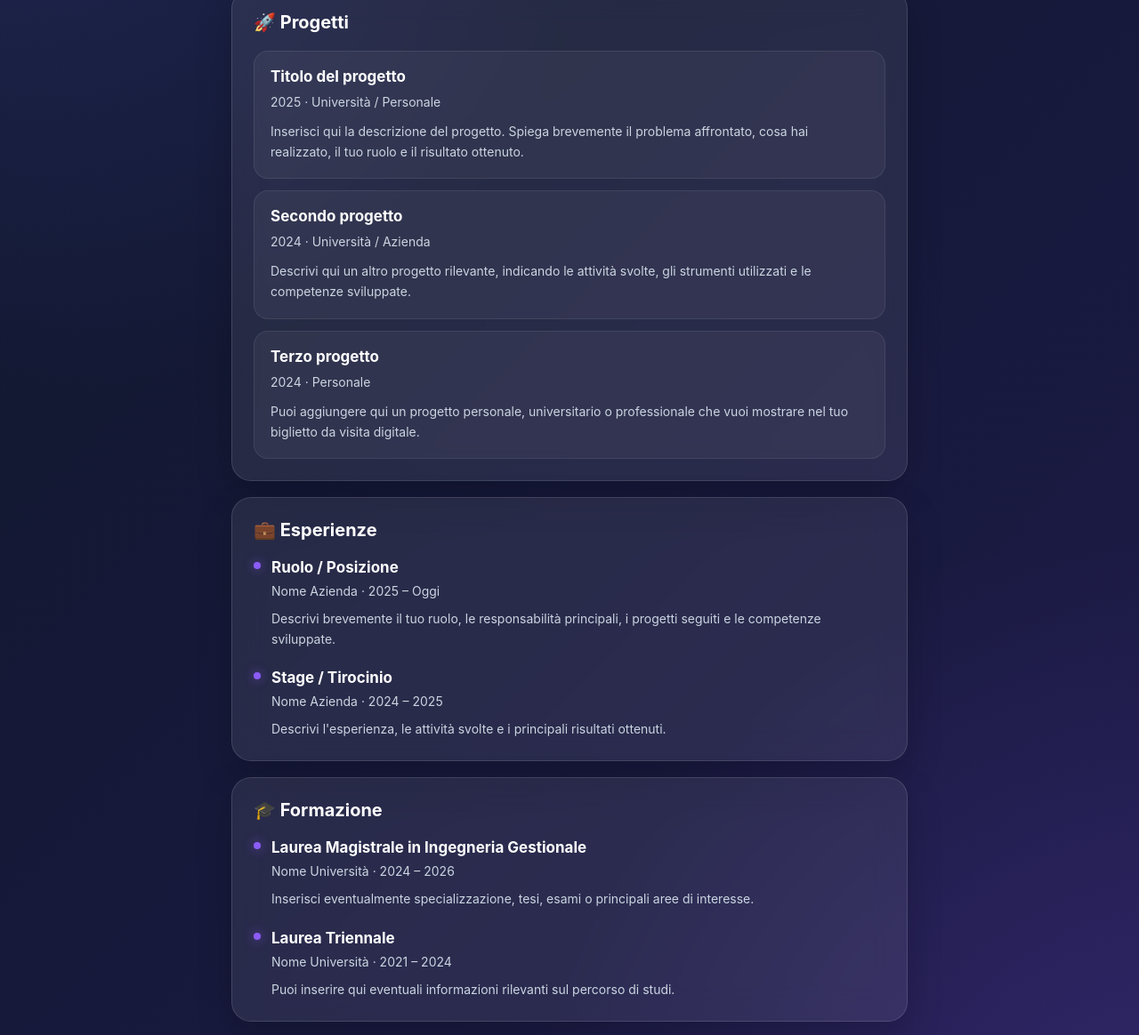
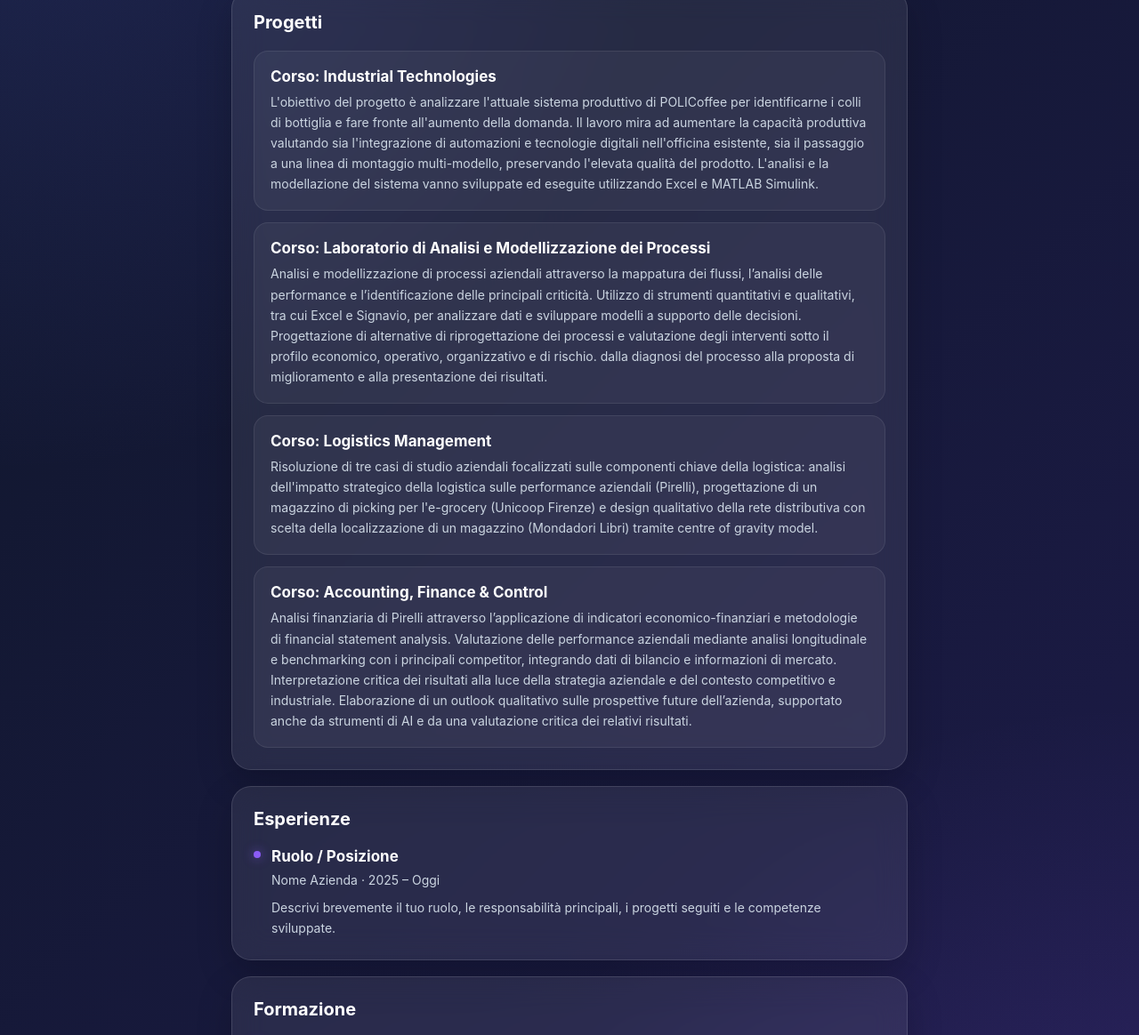
Before and after one commit to federicopetroni03/federicopetroni, a plain HTML site: page esperienze.html in a window 1280 px wide. Shown: the part 244-1408 px from the top of the page at 89% size. Drawn offline with Linux system fonts and the light colour scheme.

Commit message:
Update esperienze.html

```diff
--- a/esperienze.html
+++ b/esperienze.html
@@ -326,7 +326,7 @@
         <section class="section">
 
             <h2 class="section-title">
-                🚀 Progetti
+                Progetti
             </h2>
 
 
@@ -334,18 +334,11 @@
             <article class="project">
 
                 <h3>
-                    Titolo del progetto
+                    Corso: Industrial Technologies
                 </h3>
 
-                <p class="project-meta">
-                    2025 · Università / Personale
-                </p>
-
                 <p>
-                    Inserisci qui la descrizione del progetto.
-                    Spiega brevemente il problema affrontato,
-                    cosa hai realizzato, il tuo ruolo e
-                    il risultato ottenuto.
+                    L'obiettivo del progetto è analizzare l'attuale sistema produttivo di POLICoffee per identificarne i colli di bottiglia e fare fronte all'aumento della domanda. Il lavoro mira ad aumentare la capacità produttiva valutando sia l'integrazione di automazioni e tecnologie digitali nell'officina esistente, sia il passaggio a una linea di montaggio multi-modello, preservando l'elevata qualità del prodotto. L'analisi e la modellazione del sistema vanno sviluppate ed eseguite utilizzando Excel e MATLAB Simulink.
                 </p>
 
             </article>
@@ -355,17 +348,11 @@
             <article class="project">
 
                 <h3>
-                    Secondo progetto
+                    Corso: Laboratorio di Analisi e Modellizzazione dei Processi
                 </h3>
 
-                <p class="project-meta">
-                    2024 · Università / Azienda
-                </p>
-
                 <p>
-                    Descrivi qui un altro progetto rilevante,
-                    indicando le attività svolte, gli strumenti
-                    utilizzati e le competenze sviluppate.
+                   Analisi e modellizzazione di processi aziendali attraverso la mappatura dei flussi, l’analisi delle performance e l’identificazione delle principali criticità. Utilizzo di strumenti quantitativi e qualitativi, tra cui Excel e Signavio, per analizzare dati e sviluppare modelli a supporto delle decisioni. Progettazione di alternative di riprogettazione dei processi e valutazione degli interventi sotto il profilo economico, operativo, organizzativo e di rischio. dalla diagnosi del processo alla proposta di miglioramento e alla presentazione dei risultati.
                 </p>
 
             </article>
@@ -375,18 +362,25 @@
             <article class="project">
 
                 <h3>
-                    Terzo progetto
+                    Corso: Logistics Management
                 </h3>
 
-                <p class="project-meta">
-                    2024 · Personale
+                <p>
+                    Risoluzione di tre casi di studio aziendali focalizzati sulle componenti chiave della logistica: analisi dell'impatto strategico della logistica sulle performance aziendali (Pirelli), progettazione di un magazzino di picking per l'e-grocery (Unicoop Firenze) e design qualitativo della rete distributiva con scelta della localizzazione di un magazzino (Mondadori Libri) tramite centre of gravity model.
                 </p>
 
+            </article>
+
+
+                        <!-- PROGETTO 4 -->
+            <article class="project">
+
+                <h3>
+                    Corso: Accounting, Finance & Control
+                </h3>
+
                 <p>
-                    Puoi aggiungere qui un progetto personale,
-                    universitario o professionale che vuoi
-                    mostrare nel tuo biglietto da visita digitale.
-                </p>
+Analisi finanziaria di Pirelli attraverso l’applicazione di indicatori economico-finanziari e metodologie di financial statement analysis. Valutazione delle performance aziendali mediante analisi longitudinale e benchmarking con i principali competitor, integrando dati di bilancio e informazioni di mercato. Interpretazione critica dei risultati alla luce della strategia aziendale e del contesto competitivo e industriale. Elaborazione di un outlook qualitativo sulle prospettive future dell’azienda, supportato anche da strumenti di AI e da una valutazione critica dei relativi risultati.                </p>
 
             </article>
 
@@ -400,7 +394,7 @@
         <section class="section">
 
             <h2 class="section-title">
-                💼 Esperienze
+                Esperienze
             </h2>
 
 
@@ -425,25 +419,6 @@
             </div>
 
 
-            <!-- ESPERIENZA 2 -->
-            <div class="experience">
-
-                <h3>
-                    Stage / Tirocinio
-                </h3>
-
-                <p class="experience-meta">
-                    Nome Azienda · 2024 – 2025
-                </p>
-
-                <p>
-                    Descrivi l'esperienza, le attività
-                    svolte e i principali risultati ottenuti.
-                </p>
-
-            </div>
-
-
         </section>
 
 
@@ -454,7 +429,7 @@
         <section class="section">
 
             <h2 class="section-title">
-                🎓 Formazione
+                Formazione
             </h2>
 
 
@@ -466,12 +441,12 @@
                 </h3>
 
                 <p class="experience-meta">
-                    Nome Università · 2024 – 2026
+                    Politecnico di Milano · 2025 – 2027
                 </p>
 
                 <p>
-                    Inserisci eventualmente specializzazione,
-                    tesi, esami o principali aree di interesse.
+                    Industrial Management Engineering
+                    Corsi di Interesse: Operations Management, Industrial Technologies, Advanced Modeling for Operations, Advnced Performance Measurement, Digital Twin of Production Systems B, Industrial Management Lab and Toolbox, Manufacturing Systems Engineering II, Operations Risk Management and Resilience, Quality Management
                 </p>
 
             </div>
@@ -485,12 +460,7 @@
                 </h3>
 
                 <p class="experience-meta">
-                    Nome Università · 2021 – 2024
-                </p>
-
-                <p>
-                    Puoi inserire qui eventuali informazioni
-                    rilevanti sul percorso di studi.
+                    Politecnico di Milano · 2021 – 2024
                 </p>
 
             </div>
```
